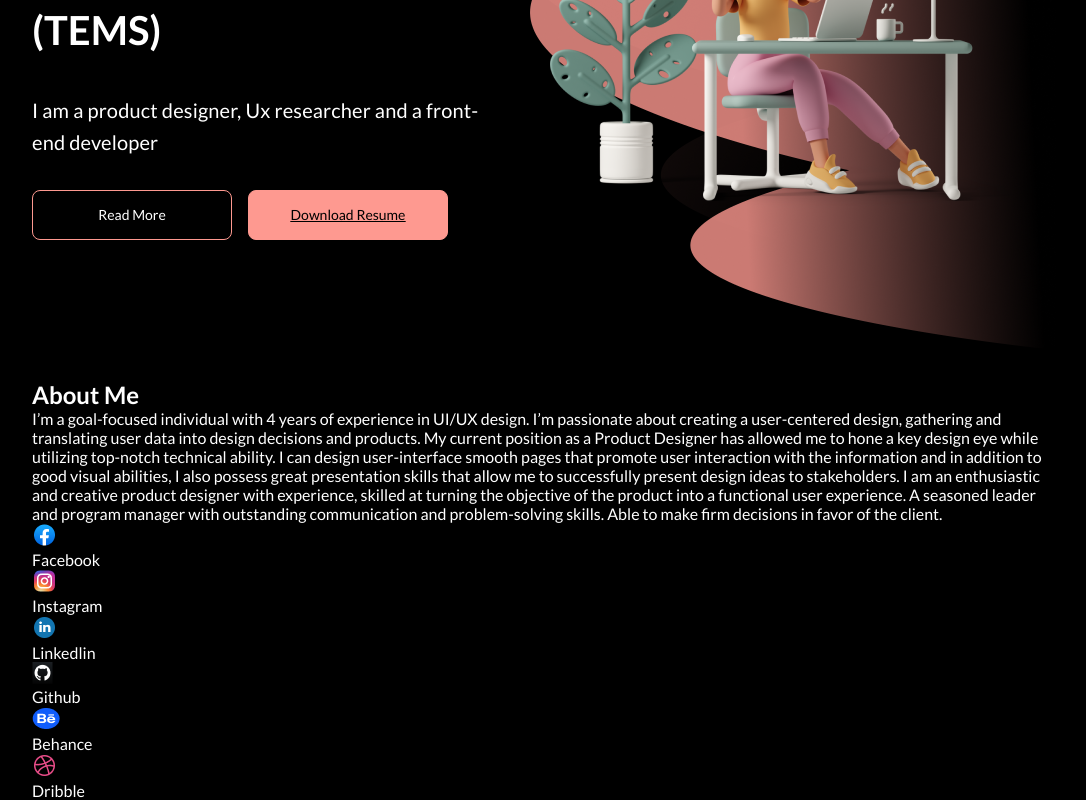
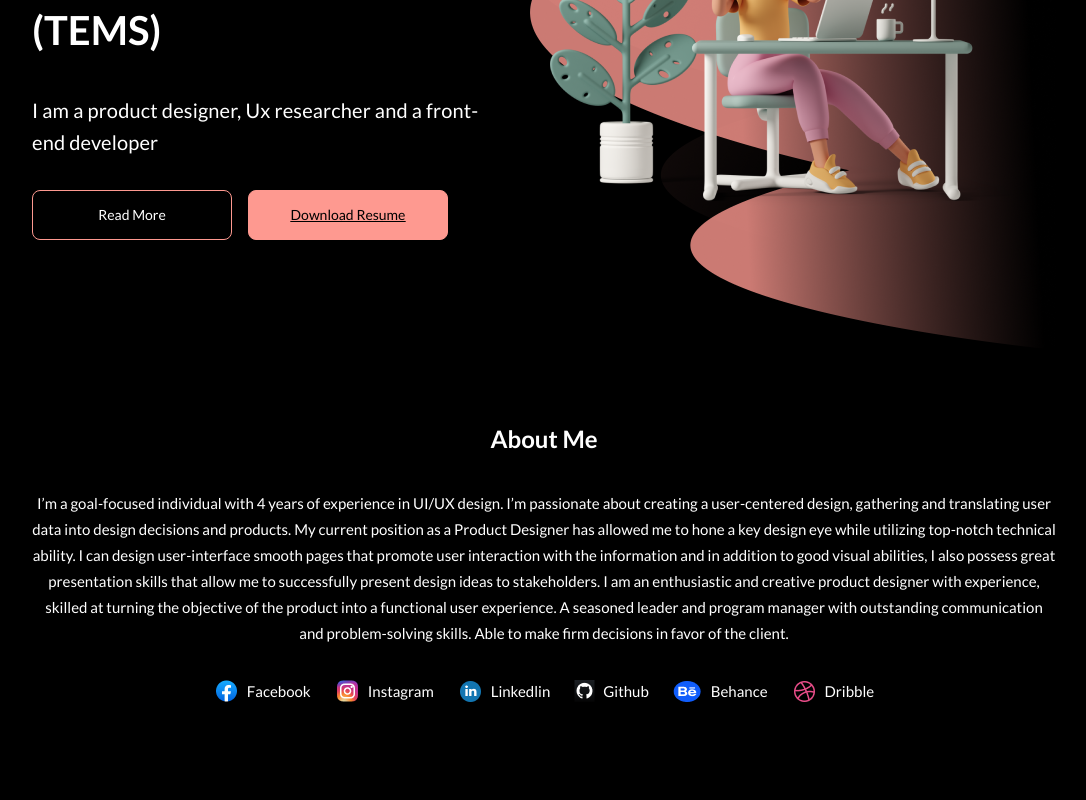
Before and after one commit to Opssy/portfolio, a React (Create React App) app: page / in a window 1280 px wide. Shown: the part 346-1146 px from the top of the page, without its empty margins (96-1182 px from the left). After the commit the page ends 1090 px from the top, so only its background shows below. Built offline with nearby package versions, Linux system fonts and the light colour scheme; the HTML template or start-up script is replaced by a standard one.

Commit message:
done with about us

```diff
--- a/src/components/aboutMe/About.jsx
+++ b/src/components/aboutMe/About.jsx
@@ -57,12 +57,12 @@ const About = () => {
           </p>
           <div className={`${AboutStyle.Links}`}>
             {aboutLinks.map(({ img, link }, index) => (
-              <div key={index} className={`${AboutStyle.Link}`}>
-                <a href={`${link}`}>
+              <a href={`${link}`}>
+                <div key={index} className={`${AboutStyle.Link}`}>
                   <img src={img} alt={link} />
                   <p>{link}</p>
-                </a>
-              </div>
+                </div>
+              </a>
             ))}
           </div>
         </div>
--- a/src/components/aboutMe/about.module.css
+++ b/src/components/aboutMe/about.module.css
@@ -0,0 +1,34 @@
+.aboutCon {
+    padding: 40px 0;
+}
+.aboutArea {
+    display: flex;
+    flex-direction: column;
+    gap: 2rem;
+    justify-content: center;
+    align-items: center;
+    width: 100%;
+}
+.aboutArea h2 {
+    font-weight: 600;
+    font-size: 24px;
+    line-height: 38px;
+}
+.aboutArea p {
+    font-weight: 400;
+    font-size: 15px;
+    line-height: 26px;
+    text-align: center;
+}
+.aboutArea .Links {
+    display: flex;
+    justify-content: center;
+    align-items: center;
+    gap: 1.5rem;
+}
+.aboutArea .Links .Link {
+    display: flex;
+    justify-content: center;
+    align-items: center;
+    gap: 0.5rem;
+}
```
